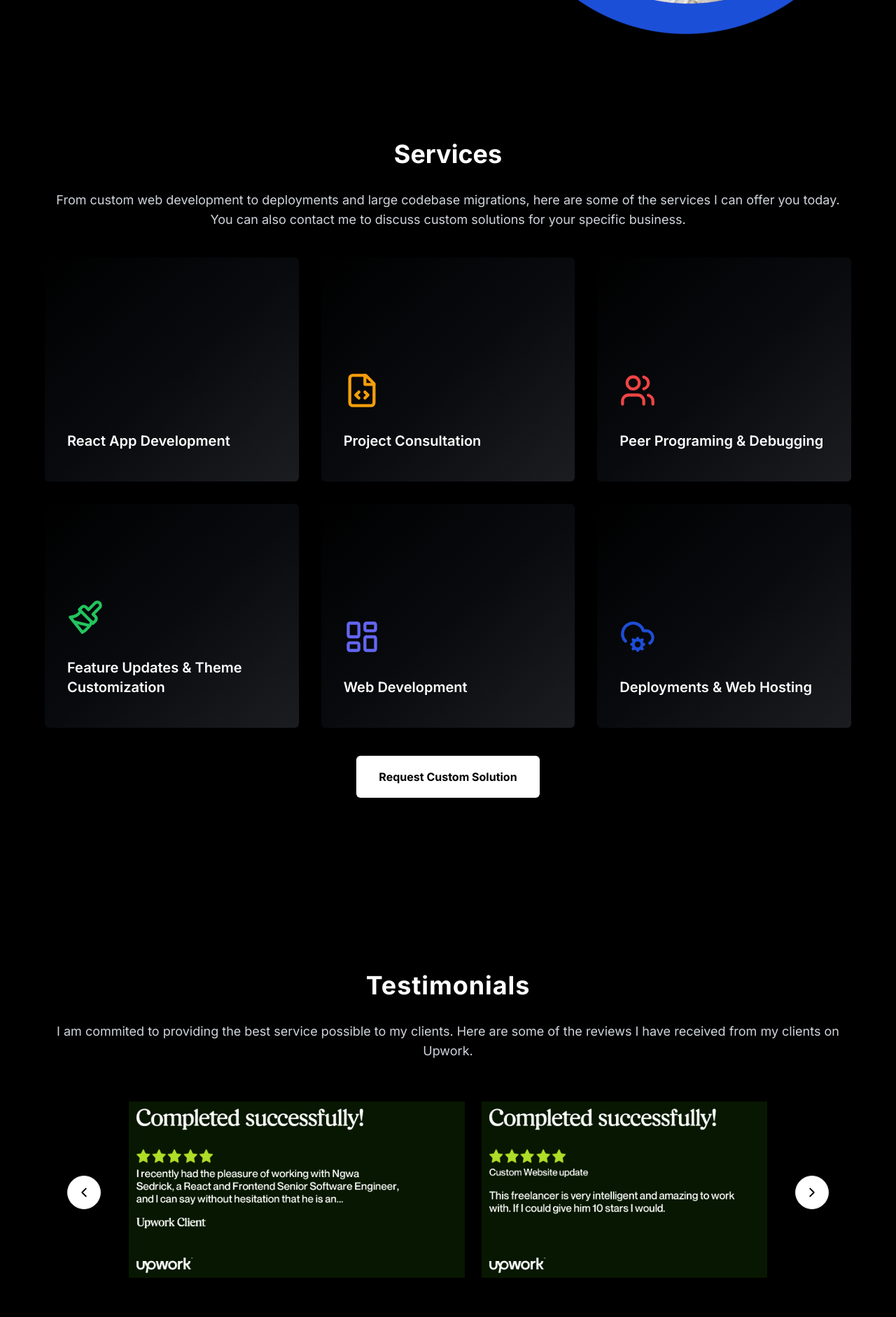
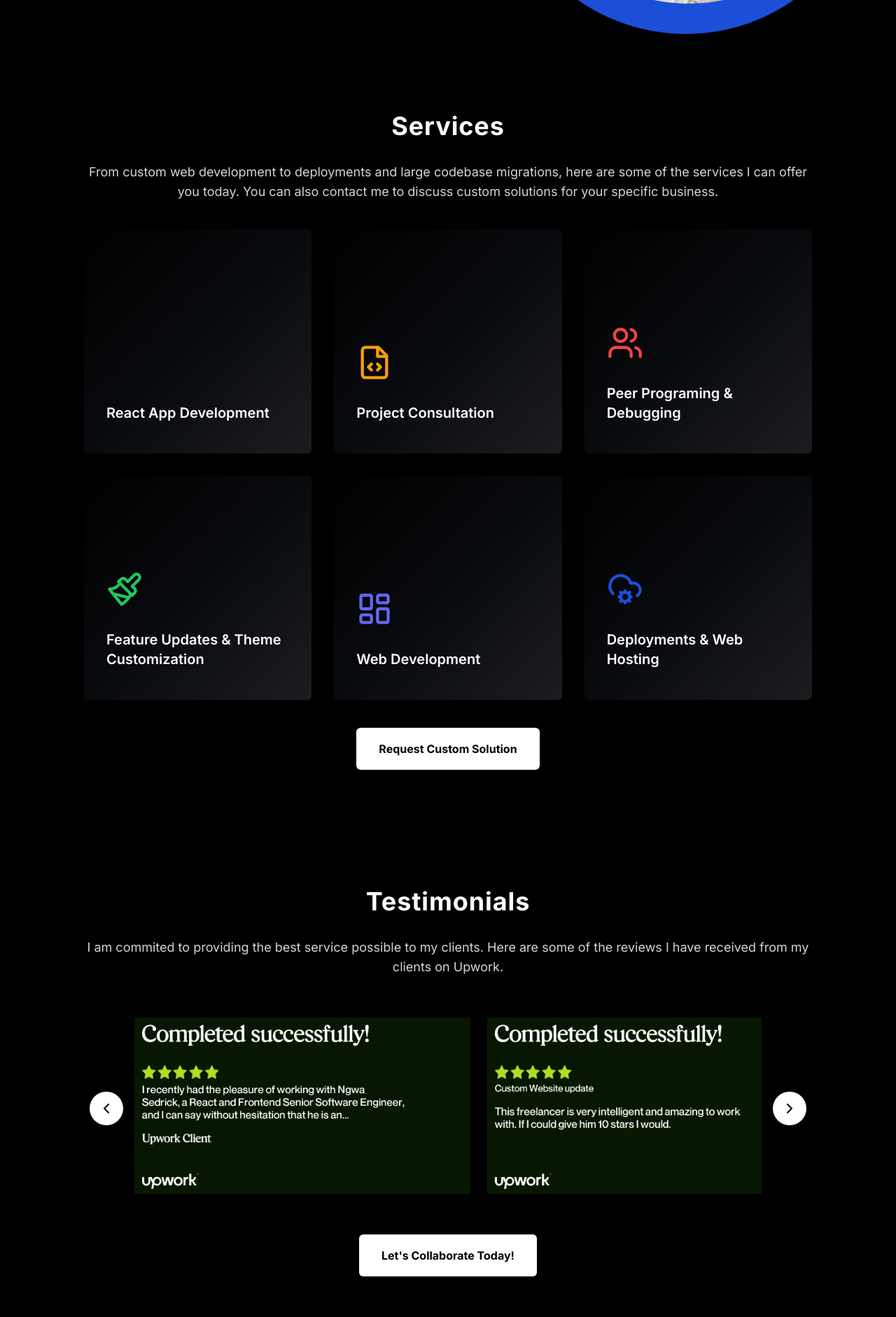
Before and after one commit to nSedrickm/nsedrickm.com, a Next.js app: page / in a window 1280 px wide. Shown: the part 540-2422 px from the top of the page at 70% size. Built offline with nearby package versions, Linux system fonts and the light colour scheme; some icons are missing.

Commit message:
update: update layout to max 85% width for centered sections

```diff
--- a/src/app/about/components/awards.tsx
+++ b/src/app/about/components/awards.tsx
@@ -11,7 +11,7 @@ import clsx from "clsx";
 export const Awards = () => {
   const [show, setShow] = useState(false);
   return (
-    <section className="max-w-full p-6 my-20 prose sm:p-16 md-p-8 scroll-mt-20 md:scroll-mt-5 prose-invert md:text-center">
+    <section className="p-6 mx-auto my-20 prose max-w-full lg:max-w-[85%] scroll-mt-20 md:scroll-mt-5 md:text-center prose-invert">
       <h2 className="mb-8 text-3xl font-bold md:text-4xl">
         Awards and Credentials
       </h2>
@@ -28,9 +28,9 @@ export const Awards = () => {
             className="flex items-center gap-4 p-3 transition duration-300 ease-in-out border rounded-md md:gap-6 md:p-6 group border-gray-500/25 backdrop-blur shadow-3xl"
           >
             <Image
+              height={125}
+              width={125}
               src={item.image_url}
-              width={125}
-              height={125}
               alt={item.name}
             />
             <div className="">
@@ -55,9 +55,9 @@ export const Awards = () => {
               className="flex items-center gap-4 p-3 transition duration-300 ease-in-out border rounded-md md:gap-6 md:p-6 group border-gray-500/25 backdrop-blur shadow-3xl"
             >
               <Image
+                height={125}
+                width={125}
                 src={item.image_url}
-                width={125}
-                height={125}
                 alt={item.badge_template.name}
               />
               <div className="">
--- a/src/app/about/components/technologies.tsx
+++ b/src/app/about/components/technologies.tsx
@@ -51,7 +51,7 @@ const techList: Record<string, any>[] = [
 
 export const Technologies = () => {
   return (
-    <section className="max-w-full p-6 my-20 prose sm:p-16 scroll-mt-20 md:scroll-mt-5 lg:text-center prose-invert">
+    <section className="p-6 mx-auto my-20 prose max-w-full lg:max-w-[85%] scroll-mt-20 md:scroll-mt-5 md:text-center prose-invert">
       <h2 className="mb-8 text-3xl font-bold md:text-4xl">Technologies</h2>
       <p className="text-lg">
         Some of my tools, coupled with the ability to learn new ones on the fly
--- a/src/app/components/Carousel.tsx
+++ b/src/app/components/Carousel.tsx
@@ -34,7 +34,7 @@ export const Carousel = ({ images }: Props) => {
   }
 
   return (
-    <motion.div className="relative h-[15rem] md:h-[30rem] lg:h-[45rem]">
+    <motion.div className="relative h-[15rem] md:h-[25rem] lg:h-[45rem]">
       <MotionImage
         fill
         key={index}
--- a/src/app/components/Services.tsx
+++ b/src/app/components/Services.tsx
@@ -66,9 +66,11 @@ export const Services = () => {
   return (
     <section
       id="services"
-      className="max-w-full p-6 my-20 prose sm:p-16 scroll-mt-20 md:scroll-mt-5 lg:text-center prose-invert"
+      className="p-6 mx-auto my-20 prose max-w-full lg:max-w-[85%] scroll-mt-20 md:scroll-mt-5 md:text-center prose-invert"
     >
-      <h2 className="mb-8 text-3xl font-bold md:text-4xl">Services</h2>
+      <h2 className="mb-8 text-3xl font-bold tracking-wide md:text-4xl">
+        Services
+      </h2>
       <p className="text-lg">
         From custom web development to deployments and large codebase
         migrations, here are some of the services I can offer you today. You can
@@ -104,7 +106,7 @@ export const Services = () => {
 
       <div className="flex justify-center my-10">
         <Link
-          href="/contact?service=custom"
+          href="/contact?subject=I need a custom service"
           className="p-4 font-bold text-black no-underline transition duration-300 ease-in-out delay-150 bg-white rounded-md md:py-4 md:px-8 hover:-translate-y-1 hover:scale-110"
         >
           Request Custom Solution
--- a/src/app/components/Testimonials.tsx
+++ b/src/app/components/Testimonials.tsx
@@ -26,11 +26,8 @@ export const Testimonials = () => {
     }
   }
   return (
-    <section
-      id="services"
-      className="max-w-full p-6 my-20 prose sm:p-16 scroll-mt-20 md:scroll-mt-5 lg:text-center prose-invert"
-    >
-      <h2 className="mb-8 text-3xl font-bold tracking-wide md:text-4xl font-heading">
+    <section className="p-6 mx-auto my-20 prose max-w-full lg:max-w-[85%] scroll-mt-20 md:scroll-mt-5 md:text-center prose-invert">
+      <h2 className="mb-8 text-3xl font-bold tracking-wide md:text-4xl">
         Testimonials
       </h2>
       <p className="text-lg">
@@ -38,11 +35,11 @@ export const Testimonials = () => {
         are some of the reviews I have received from my clients on Upwork.
       </p>
 
-      <div className="relative flex items-center justify-center gap-2 my-10 mb-10">
-        <div className="absolute bottom-0 z-10 grid p-2 translate-y-1 rounded-full md:p-8 md:static left-20 place-items-center backdrop-blur">
+      <div className="relative flex items-center justify-center gap-2 my-10 mb-10 ">
+        <div className="absolute bottom-0 z-10 grid p-2 translate-y-1 rounded-full left-32 md:static md:left-20 place-items-center backdrop-blur">
           <ChevronLeft
             role="button"
-            className="w-10 h-10 p-2 text-black bg-white border rounded-full md:w-12 md:h-12 md:p-3"
+            className="w-10 h-10 p-2 text-black bg-white rounded-full md:w-12 md:h-12 md:p-3"
             onClick={() => scrollContainer("back")}
           />
         </div>
@@ -53,7 +50,7 @@ export const Testimonials = () => {
           {reviews.map((item, index) => (
             <div
               key={index}
-              className="relative flex-none h-52 rounded-md md:h-72 group shadow-3xl w-[20rem] md:w-[30rem] shadow-3xl snap-center"
+              className="relative flex-none h-52 rounded-md md:h-72 group shadow-3xl w-[20rem] md:w-[30rem] shadow-3xl snap-start"
             >
               <Image
                 fill
@@ -66,10 +63,10 @@ export const Testimonials = () => {
           ))}
         </div>
 
-        <div className="absolute bottom-0 z-10 grid p-2 translate-y-1 rounded-full md:p-8 md:static right-20 place-items-center backdrop-blur">
+        <div className="absolute bottom-0 z-10 grid p-2 translate-y-1 rounded-full right-32 md:static md:right-20 place-items-center backdrop-blur">
           <ChevronRight
             role="button"
-            className="w-10 h-10 p-2 text-black bg-white border rounded-full md:w-12 md:h-12 md:p-3"
+            className="w-10 h-10 p-2 text-black bg-white rounded-full md:w-12 md:h-12 md:p-3"
             onClick={() => scrollContainer("forward")}
           />
         </div>
--- a/src/app/portfolio/page.tsx
+++ b/src/app/portfolio/page.tsx
@@ -14,7 +14,7 @@ const variants = {
 const Portfolio = () => {
   return (
     <PageAnimationWrapper layoutId="portfolio">
-      <div className="gap-6 p-6 mx-auto prose max-w-screen-2xl sm:p-16 prose-invert">
+      <div className="p-6 mx-auto prose max-w-full lg:max-w-[85%] prose-invert">
         <header className="">
           <motion.h1
             variants={variants}
@@ -39,7 +39,7 @@ const Portfolio = () => {
           {data.map((project) => (
             <div key={project.id} className="mb-10">
               <div className="mb-6">
-                <span className="text-lg font-light uppercase">
+                <span className="text-lg font-light text-gray-200 uppercase">
                   {project.organization}
                   {project.program ? ` | ${project.program}` : ""}
                 </span>
```
